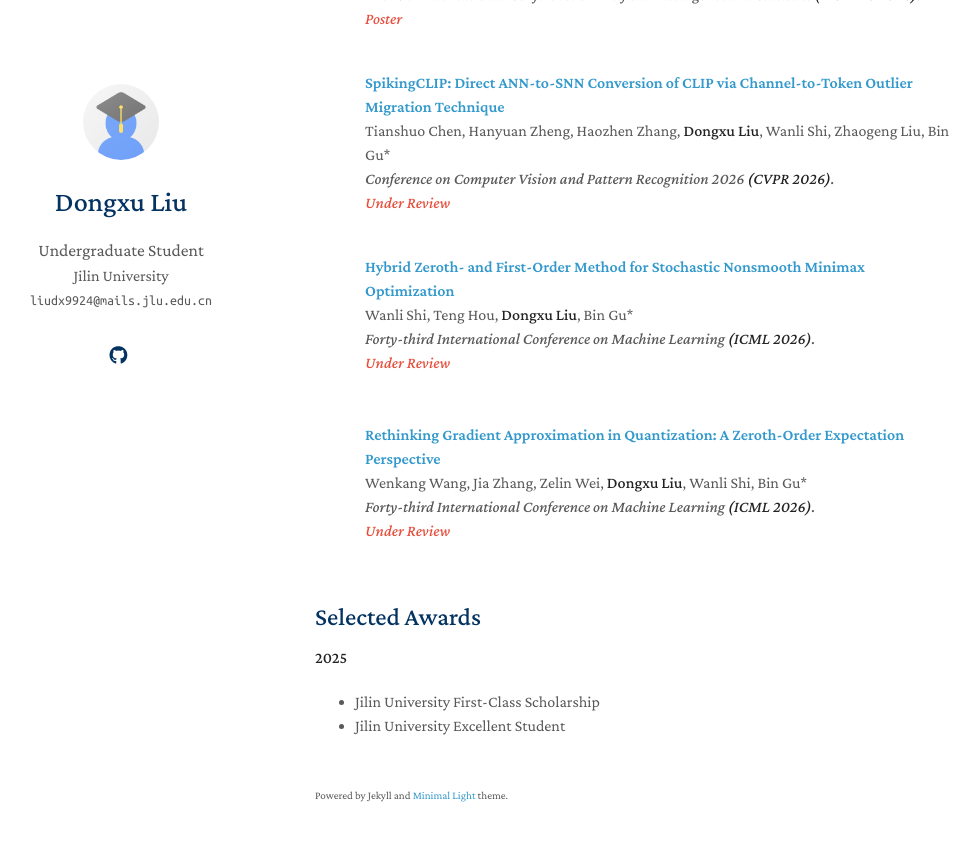
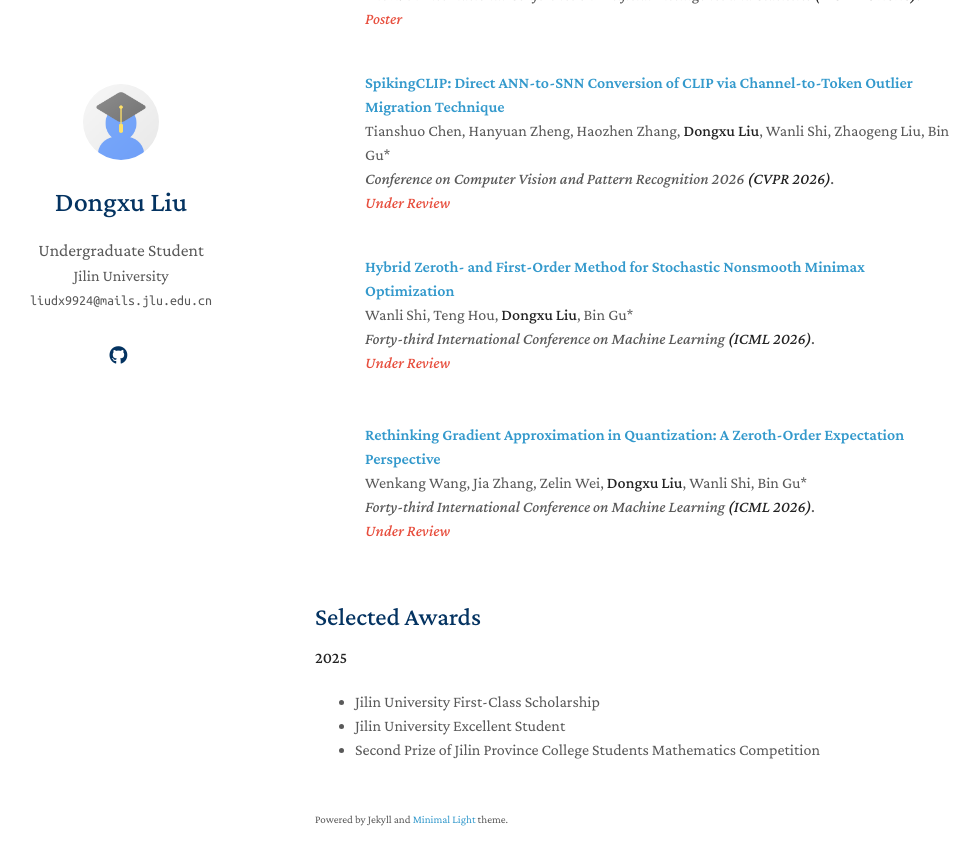
Before and after one commit to ldx825/liudongxu825.github.io, a Jekyll site: the page built from index.md, in a window 1280 px wide and 900 px high, scrolled down 621 px. Shown: the top 865 px of the window, without its empty margins (155-1135 px from the left). Built offline with Jekyll 4.4.1, drawn with Linux system fonts in a browser that asks for light colours; a style sheet for code colours, icons or effects is not loaded; our own code applies the rules of GitHub Pages for plain Markdown files.

Commit message:
Add award for Second Prize in Mathematics Competition

```diff
--- a/index.md
+++ b/index.md
@@ -31,3 +31,4 @@
 **2025**<!---->
 - Jilin University First-Class Scholarship
 - Jilin University Excellent Student
+- Second Prize of Jilin Province College Students Mathematics Competition
```
